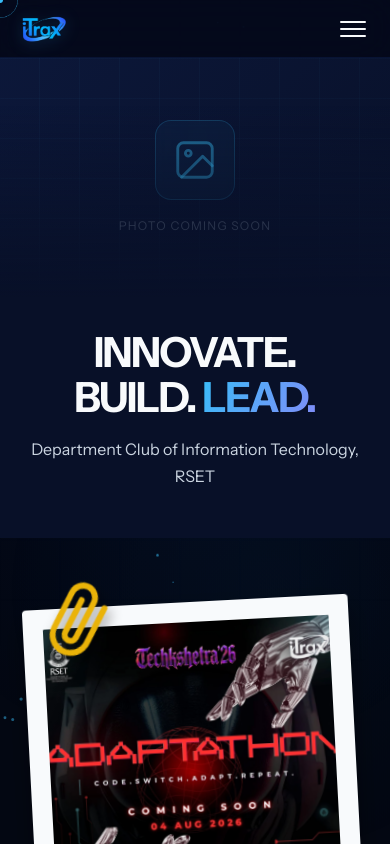
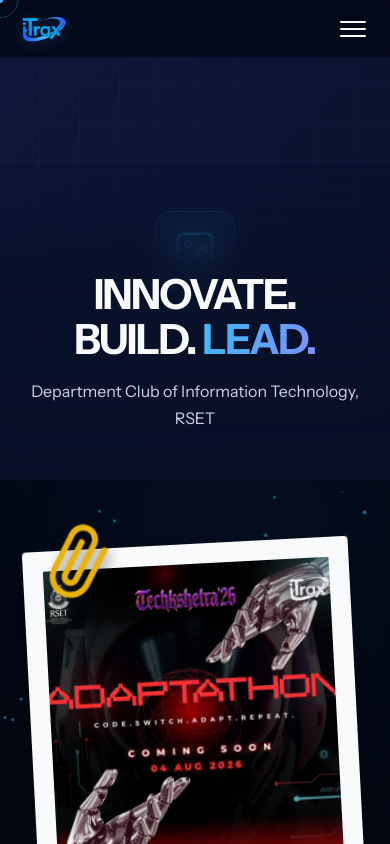
Before and after one commit to orbitronhd/itrax, a React (Vite) app: page / in a window 390 px wide. Shown: the top 844 px of the page. Built offline with nearby package versions, Linux system fonts and the light colour scheme.

Commit message:
feat: Update header design

```diff
--- a/src/components/css/HeroBanner.css
+++ b/src/components/css/HeroBanner.css
@@ -11,8 +11,9 @@
   left: 50%;
   transform: translateX(-50%);
 
-  display: grid;
-  grid-template-columns: 1fr 1fr;
+  display: flex;
+  justify-content: flex-end;
+  align-items: center;
   min-height: 50vh;
   overflow: hidden;
 
@@ -22,9 +23,12 @@
 
 /* ── Left column ─────────────────────────────────────────── */
 .hero-image-side {
-  position: relative;
-  min-height: 100%;
+  position: absolute;
+  inset: 0;
+  width: 100%;
+  height: 100%;
   overflow: hidden;
+  z-index: 0;
 }
 
 .hero-image {
@@ -103,27 +107,32 @@
 .hero-fade-overlay {
   position: absolute;
   inset: 0;
+  z-index: 0;
+  pointer-events: none;
   background: linear-gradient(
     to right,
-    transparent 0%,
-    transparent 30%,
-    rgba(8, 16, 40, 0.55) 60%,
-    var(--bg-secondary) 100%
+    rgba(8, 16, 40, 0) 0%,
+    rgba(8, 16, 40, 0) 25%,
+    rgba(8, 16, 40, 0.6) 50%,
+    rgba(8, 16, 40, 0.85) 100%
   );
-  pointer-events: none;
+  backdrop-filter: blur(12px);
+  -webkit-mask-image: linear-gradient(to right, transparent 0%, transparent 25%, black 50%, black 100%);
+  mask-image: linear-gradient(to right, transparent 0%, transparent 25%, black 50%, black 100%);
 }
 
 /* ── Right column ─────────────────────────────────────────── */
 .hero-text-side {
+  position: relative;
+  z-index: 1;
+  width: 100%;
+  max-width: 50%;
   display: flex;
   flex-direction: column;
   justify-content: center;
   padding: clamp(2rem, 5vw, 5rem) clamp(2rem, 4vw, 4.5rem);
-  background: var(--bg-secondary);
   text-align: left;
-
-  /* Extend the fade seamlessly from the left column */
-  box-shadow: -80px 0 80px 0 var(--bg-secondary);
+  min-height: 50vh;
 }
 
 /* Eyebrow */
@@ -286,31 +295,32 @@
 /* ── Responsive ───────────────────────────────────────────── */
 @media (max-width: 900px) {
   .hero-banner {
-    grid-template-columns: 1fr;
-    min-height: auto;
+    flex-direction: column;
+    justify-content: flex-end;
   }
 
   .hero-image-side {
-    height: 40vw;
-    min-height: 240px;
-    max-height: 360px;
+    position: absolute;
+    height: 100%;
     width: 100%;
   }
 
-  /* On mobile the fade goes bottom-to-top instead */
   .hero-fade-overlay {
     background: linear-gradient(
       to bottom,
       transparent 0%,
-      transparent 20%,
-      rgba(8, 16, 40, 0.55) 65%,
-      var(--bg-secondary) 100%
+      transparent 25%,
+      rgba(8, 16, 40, 0.75) 50%,
+      rgba(8, 16, 40, 0.95) 100%
     );
+    -webkit-mask-image: linear-gradient(to bottom, transparent 0%, transparent 25%, black 50%, black 100%);
+    mask-image: linear-gradient(to bottom, transparent 0%, transparent 25%, black 50%, black 100%);
   }
 
   .hero-text-side {
-    box-shadow: none;
-    padding: 2rem 1.5rem 3rem;
+    max-width: 100%;
+    min-height: auto;
+    padding: 4rem 1.5rem 3rem;
     text-align: center;
     align-items: center;
   }
```
